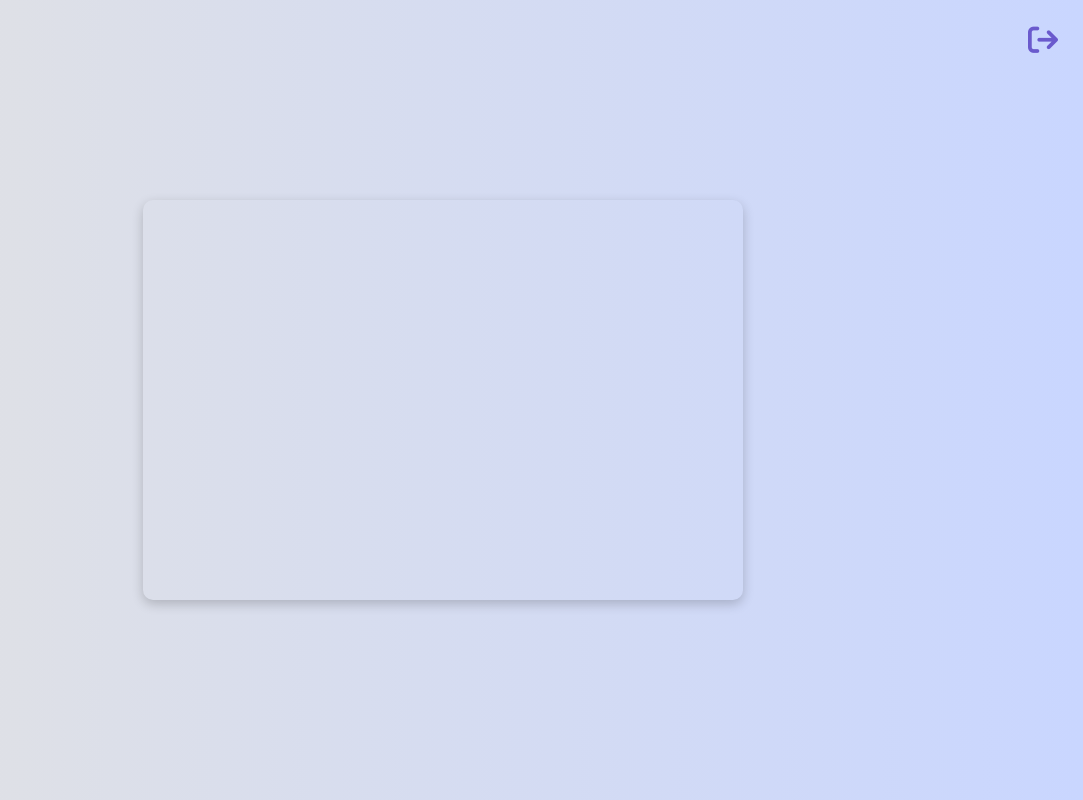
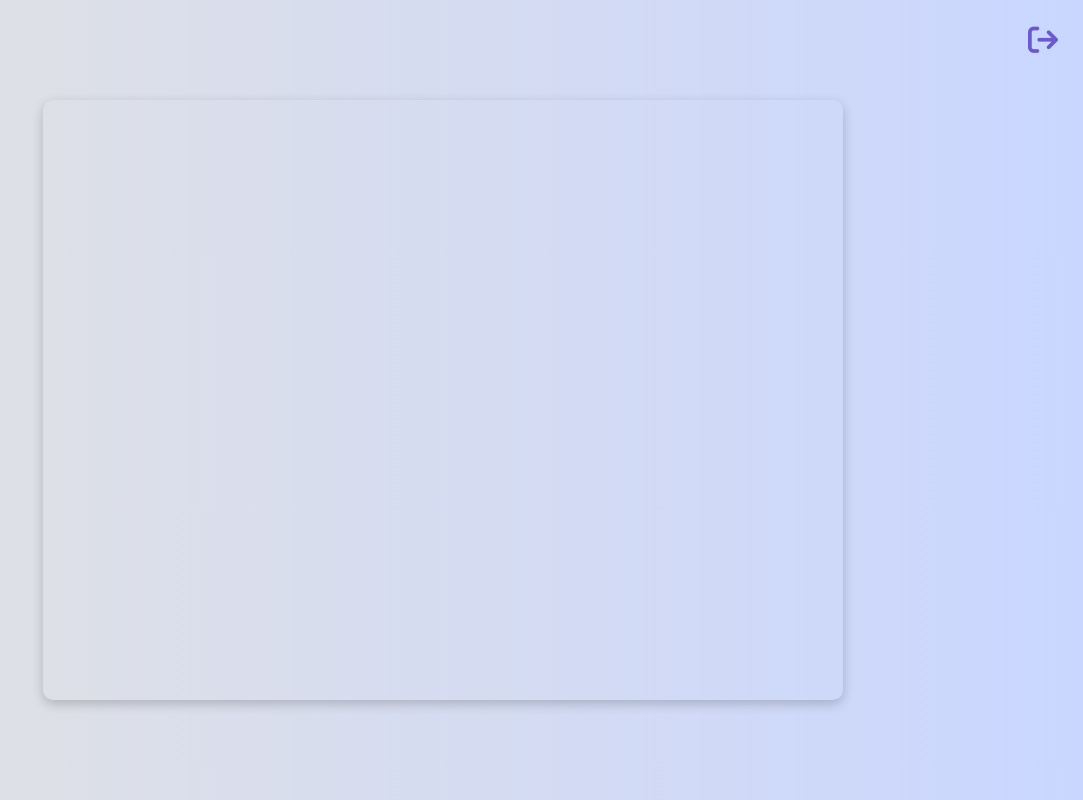
Before and after one commit to Sanath-Sekhige/Auth, a React (Create React App) app in the folder frontend/: page /home in a window 1280 px wide. Shown: the whole page, without its empty margins (197-1280 px from the left). Built offline with nearby package versions, Linux system fonts and the light colour scheme.

Commit message:
Updated Home Page

```diff
--- a/frontend/src/pages/Home/HomePage.module.css
+++ b/frontend/src/pages/Home/HomePage.module.css
@@ -43,8 +43,8 @@ body {
     top: 50%;
     left: 50%;
     transform: translate(-50%, -50%);
-    width: 600px;
-    height: 400px;
+    width: 800px;
+    height: 600px;
     z-index: 10;
     border-radius: 10px;
     box-shadow: 0 4px 12px rgba(0, 0, 0, 0.2);
```
